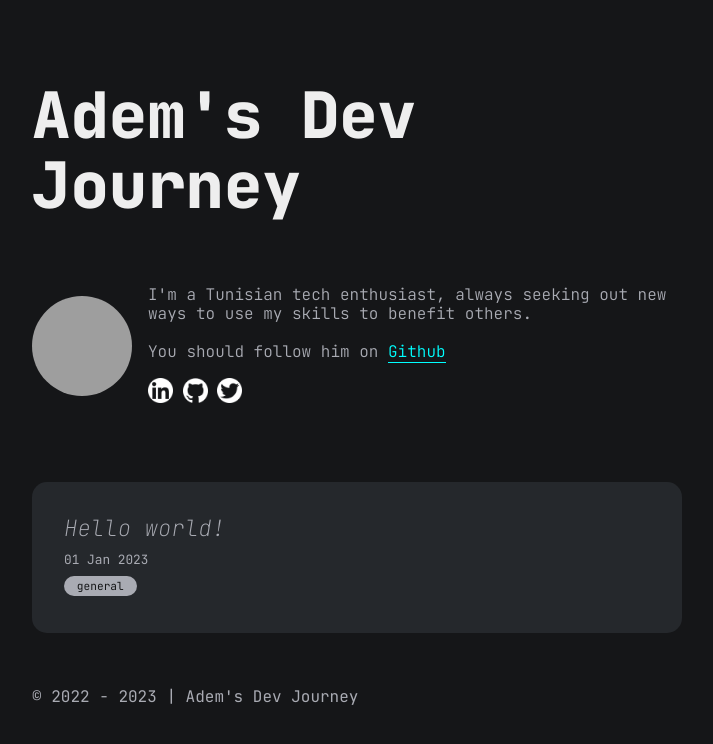
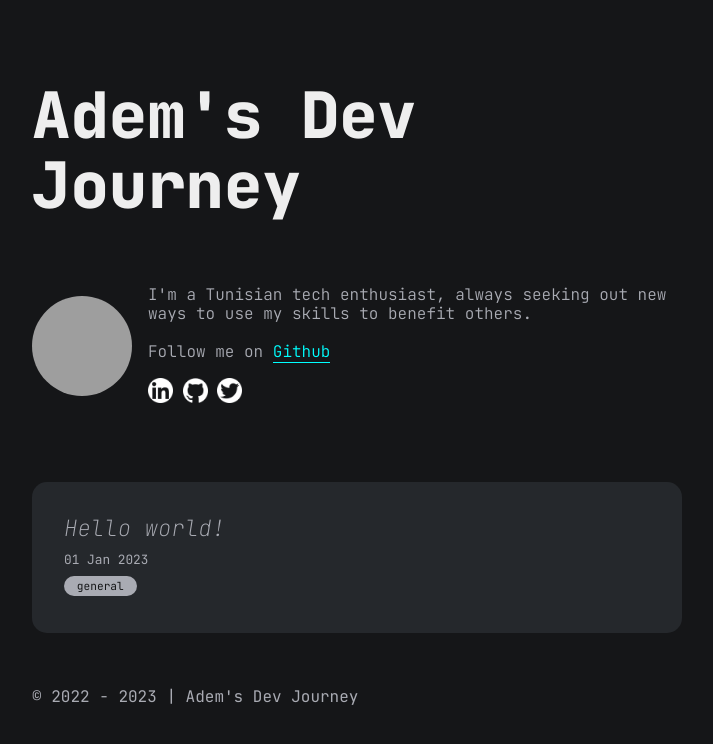
Before and after one commit to Ademking/ademking.github.io, a Jekyll site: the page built from index.md, in a window 1280 px wide. Shown: the top 744 px of the page, without its empty margins (283-996 px from the left). Built offline with Jekyll 4.4.1, drawn with Linux system fonts in a browser that asks for light colours; grey boxes are pictures that could not be loaded.

Commit message:
Update author.yml

```diff
--- a/_data/author.yml
+++ b/_data/author.yml
@@ -6,7 +6,7 @@
   </p>
   <br/>
   <p>
-  You should follow him on <a href='https://github.com/Ademking' target='_blank'>Github</a>
+  Follow me on <a href='https://github.com/Ademking' target='_blank'>Github</a>
   </p>"
 email: ademkingnew@gmail.com
 contact:
```
